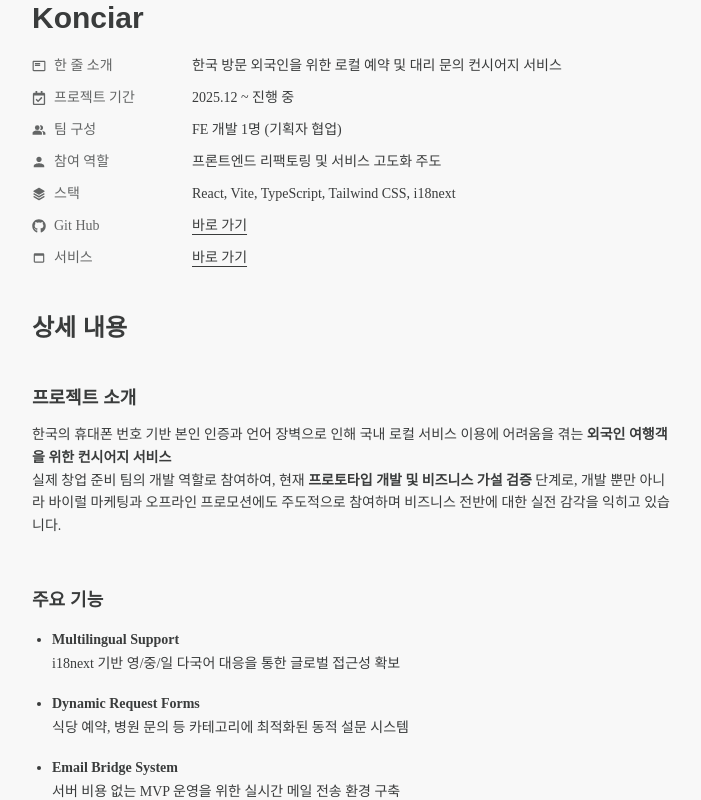
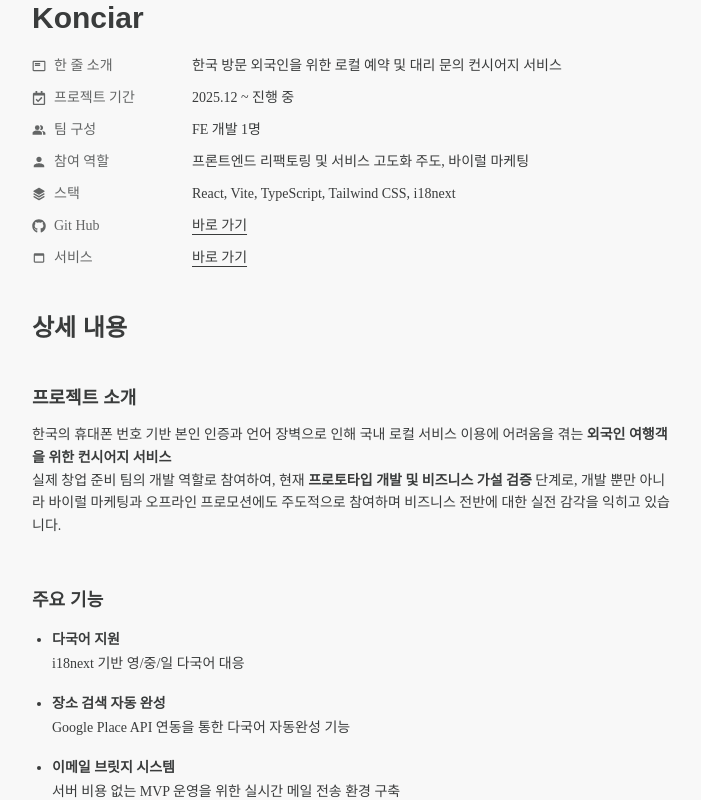
Before and after one commit to kangansoo/Portfolio, a React (Vite) app: page /konciar in a window 1280 px wide. Shown: the part 240-1040 px from the top of the page, without its empty margins (288-989 px from the left). Built offline with nearby package versions, Linux system fonts and the light colour scheme; no server answers; a web font is replaced by a local one.

Commit message:
:sparkles: feat: 내용 수정

```diff
--- a/src/pages/Konciar.tsx
+++ b/src/pages/Konciar.tsx
@@ -16,17 +16,16 @@ const Konciar = () => {
   const projectInfo: ProjectInfoProps[] = [
     { icon: <MdOutlineFeaturedPlayList />, label: "한 줄 소개", content: "한국 방문 외국인을 위한 로컬 예약 및 대리 문의 컨시어지 서비스" },
     { icon: <FaRegCalendarCheck />, label: "프로젝트 기간", content: "2025.12 ~ 진행 중" },
-    { icon: <MdPeopleAlt />, label: "팀 구성", content: "FE 개발 1명 (기획자 협업)" },
-    { icon: <IoMdPerson />, label: "참여 역할", content: "프론트엔드 리팩토링 및 서비스 고도화 주도" },
+    { icon: <MdPeopleAlt />, label: "팀 구성", content: "FE 개발 1명" },
+    { icon: <IoMdPerson />, label: "참여 역할", content: "프론트엔드 리팩토링 및 서비스 고도화 주도, 바이럴 마케팅" },
     { icon: <HiMiniSquare3Stack3D />, label: "스택", content: "React, Vite, TypeScript, Tailwind CSS, i18next" },
   ]
 
   // 2. 주요 기능 데이터
   const features: FeatureProps[] = [
-    { title: "Multilingual Support", desc: "i18next 기반 영/중/일 다국어 대응을 통한 글로벌 접근성 확보" },
-    { title: "Dynamic Request Forms", desc: "식당 예약, 병원 문의 등 카테고리에 최적화된 동적 설문 시스템" },
-    { title: "Email Bridge System", desc: "서버 비용 없는 MVP 운영을 위한 실시간 메일 전송 환경 구축" },
-    { title: "Responsive Web Design", desc: "다양한 국가의 사용자가 휴대폰으로 즉각 사용할 수 있는 모바일 최적화 UI" },
+    { title: "다국어 지원", desc: "i18next 기반 영/중/일 다국어 대응" },
+    { title: "장소 검색 자동 완성", desc: "Google Place API 연동을 통한 다국어 자동완성 기능" },
+    { title: "이메일 브릿지 시스템", desc: "서버 비용 없는 MVP 운영을 위한 실시간 메일 전송 환경 구축" },
   ]
 
   // 3. 담당 역할 상세 데이터
@@ -110,19 +109,6 @@ const Konciar = () => {
       ],
       result: ["서버 구축 대비 개발 기간을 약 80% 단축하여 초기 시장 반응을 빠르게 확인할 수 있도록 기여", "서버리스 구조를 통해 서버 유지비 및 관리 리소스 없이 실시간 사용자 요청 수집 환경 구축"],
     },
-    // {
-    //   title: "피드백 기반 유저 경험 고도화 (UX)",
-    //   img: "feedback_update.gif",
-    //   isMobile: true,
-    //   desc: "실제 운영 데이터와 사용자 피드백을 반영한 지속적인 기능 개선",
-    //   problem: ["초기 폼에서 사용자들의 필수 정보(방문 인원, 알레르기 등) 입력 누락 빈번 발생", "운영자가 대리 예약을 처리할 때 가독성이 떨어지는 데이터 구조로 인해 처리 시간 지체"],
-    //   solution: [
-    //     "**동적 유효성 검사**: EmailJS 전송 전, 카테고리별 필수 항목에 대한 인터랙티브 밸리데이션 강화",
-    //     "**운영 최적화 이메일 템플릿**: 운영자가 전화 예약 시 바로 읽을 수 있도록 이메일 본문을 '대본형 구조'로 재설계",
-    //     "**입력 단계 최적화**: 피드백에 기반하여 설문 문항 순서를 재배치하고 불필요한 필드 삭제",
-    //   ],
-    //   result: "데이터 누락률 0% 달성 및 운영자 업무 처리 시간 평균 30% 단축",
-    // },
   ]
 
   // 4. 성과 데이터
```
